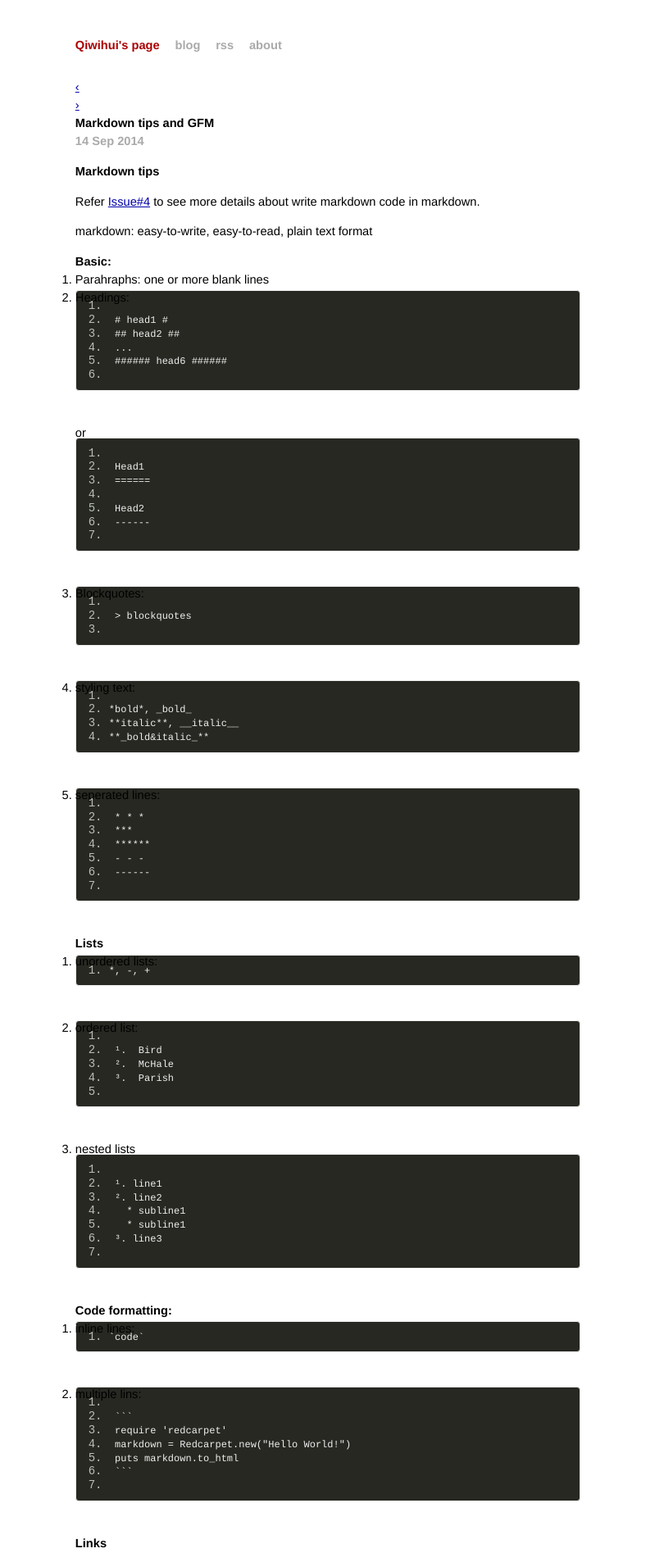
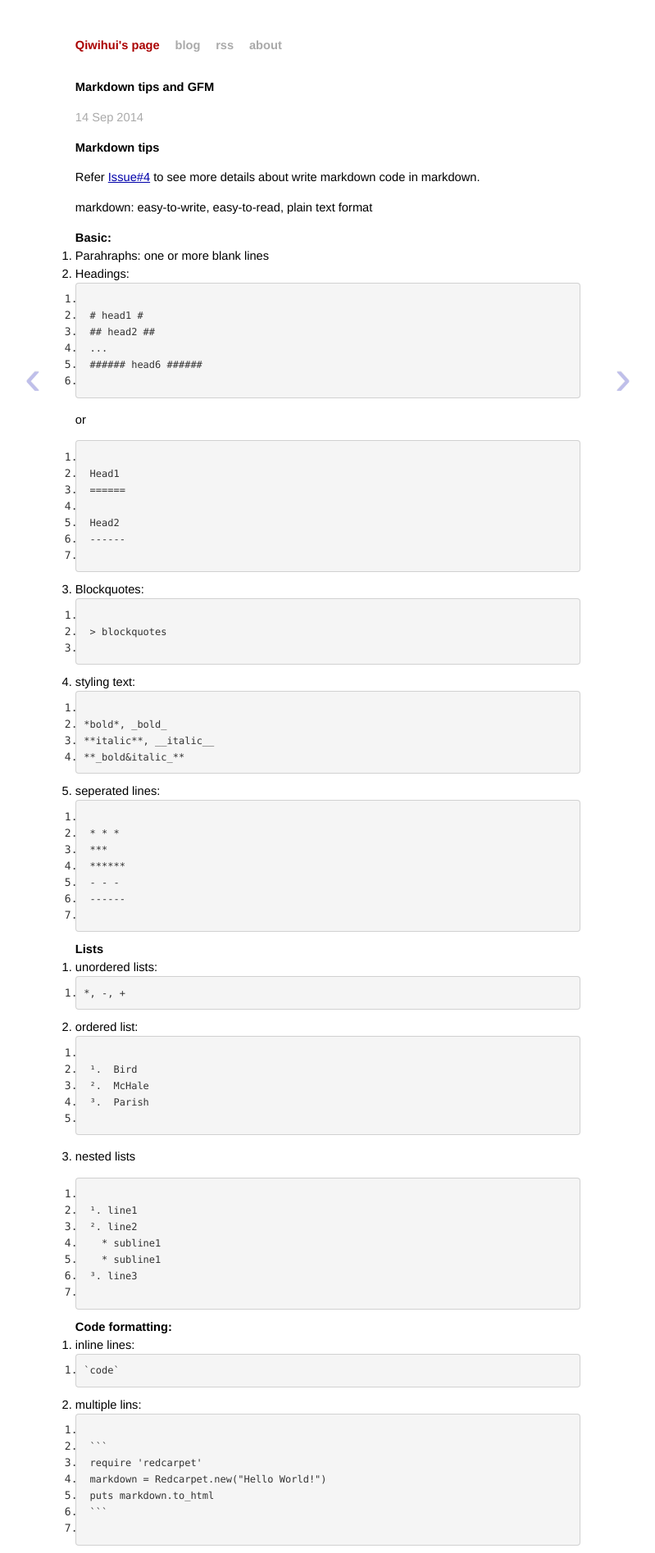
Before and after one commit to qiwihui/qiwihui, a Jekyll site: the page built from _posts/2014-09-14-markdown-tips-and-GFM.md, in a window 1280 px wide. Shown: the top 1895 px of the page at 82% size, without its empty margins (240-1039 px from the left). Built offline with Jekyll 4.4.1, drawn with Linux system fonts in a browser that asks for light colours; Markdown is read by kramdown in place of the engine named in the settings.

Commit message:
fix syntax css about pre and code

```diff
--- a/_layouts/post.html
+++ b/_layouts/post.html
@@ -15,11 +15,8 @@
        {% include pages.html %}
 
        <div class="post">
-          <h1>
-            {{ page.title }}
-            <br>
-            <div class='meta'>{{ page.date | date_to_string }}</div>
-          </h1>
+          <h1>{{ page.title }}</h1>
+          <p><div class='meta'>{{ page.date | date_to_string }}</div></p>
 
           {{ content }}
           <!-- Signoff -->
--- a/css/screen.css
+++ b/css/screen.css
@@ -53,7 +53,7 @@ table {
 
 /*****************************************************************************/
 /*
-/* Home
+/* Container
 /*
 /*****************************************************************************/
 
@@ -70,6 +70,16 @@ ul.posts {
     color: #aaa;
     font-family: Monaco, "Courier New", monospace;
     font-size: 80%;
+  }
+
+ol.posts {
+  margin-left: 20px;
+  list-style-type: none;
+  margin-bottom: 2em;
+}
+
+  ol.posts li {
+    line-height: 1.75;
   }
 
 /*****************************************************************************/
@@ -123,6 +133,31 @@ ul.posts {
     overflow: hidden;
   }
 
+  .site .signoff {
+    margin-top: 30px; }
+
+ .paging a {
+    text-shadow:0 -1px 0 rgba(0, 0, 0, 0.25);
+    text-decoration: none;
+    opacity: 0.25; }
+
+ .paging a:hover {
+    opacity: 0.7;
+    background: none; }
+
+ .paging .left, .paging .right {
+    position: fixed;
+    top: 50%;
+    left: 50%;
+    font-size: 60px; }
+
+ .paging .left {
+    margin-left: -370px; }
+
+.paging .right {
+    margin-left: 350px; }
+
+/*
     .site .footer .contact {
       float: left;
       margin-right: 3em;
@@ -141,6 +176,7 @@ ul.posts {
       .site .footer .rss img {
         border: 0;
       }
+*/
 
 /*****************************************************************************/
 /*
@@ -148,58 +184,48 @@ ul.posts {
 /*
 /*****************************************************************************/
 
-/* code {font-style:normal;font-weight:500; background:#eee;border:1px solid #ccc;padding:0 5px;font-family:"Courier";line-height:14px;font-size:14px;word-wrap:break-word;}
-
-pre {background-color:#000;padding:15px;overflow:auto;margin-bottom:40px;font-size:14px;border: 1px solid #eee;-webkit-border-radius: 4px 4px 4px 4px;-moz-border-radius: 4px 4px 4px 4px;border-radius: 4px 4px 4px 4px;color:#b9bdb6;margin-top:-20px; }
-*/
-pre code{background-color:transparent;border:none;padding:0;word-wrap:normal;}
-pre ol{margin-left:25px;list-style-type:decimal;}
-
-.post {
-
+pre {
+    border:1px solid #999;
+    page-break-inside:avoid;
 }
-
-  /* standard */
-
-  .post pre {
-    background-color:#000;padding:15px;overflow:auto;margin-bottom:40px;font-size:14px;border: 1px solid #eee;-webkit-border-radius: 4px 4px 4px 4px;-moz-border-radius: 4px 4px 4px 4px;border-radius: 4px 4px 4px 4px;color:#b9bdb6;margin-top:-20px;
-
-    background-color: #272822;
-    overflow-x: auto;
-    padding: 10px 15px;
-    width: 100%;
-    line-height: 1.2em;
-    -webkit-box-sizing: border-box;
-    -moz-box-sizing: border-box;
-    box-sizing: border-box;
-  }
-
-  .post ul,
-  #post ol {
-    margin-left: 1.35em;
-  }
-  .post code {
-    font-style:normal;font-weight:500; background:#eee;border:1px solid #ccc;padding:0 5px;font-family:"Courier";line-height:14px;font-size:14px;word-wrap:break-word;
-
-    font-size: 13px;
-    color: #eee;
-    background: #39382e;
-    padding: 2px 4px 3px;
-    border-radius: 2px;
-    line-height: 1.3em;
-    display: inline-block;
-    vertical-align: baseline;
-    zoom: 1;
-    *display: inline;
-    *vertical-align: auto;
-  }
-
-  .post pre code {
-     background-color:transparent;
-     border:none;
-     padding:0;
-     word-wrap:normal;
-     line-height:1em;
-     font-size:12px;
-     background: #272822;
-   }
+code,pre {
+    padding:0 3px 2px;
+    font-family:Monaco,Menlo,Consolas,"Courier New",monospace;
+    font-size:12px;
+    color:#333333;
+    -webkit-border-radius:3px;
+    -moz-border-radius:3px;
+    border-radius:3px;
+}
+code {
+    padding:2px 4px;
+    color:#d14;
+    background-color:#f7f7f9;
+    border:1px solid #e1e1e8;
+    white-space:nowrap;
+}
+pre {
+    display:block;
+    padding:9.5px;
+    margin:0 0 10px;
+    font-size:13px;
+    line-height:20px;
+    word-break:break-all;
+    word-wrap:break-word;
+    white-space:pre;
+    white-space:pre-wrap;
+    background-color:#f5f5f5;
+    border:1px solid #ccc;
+    border:1px solid rgba(0, 0, 0, 0.15);
+    -webkit-border-radius:4px;
+    -moz-border-radius:4px;
+    border-radius:4px;
+}
+pre code {
+    padding:0;
+    color:inherit;
+    white-space:pre;
+    white-space:pre-wrap;
+    background-color:transparent;
+    border:0;
+}
--- a/index.html
+++ b/index.html
@@ -2,7 +2,7 @@
 layout: index
 ---
 
-<div id="home">
+<div id="container">
   <ul class="posts">
     {% for post in site.posts %}
         <li><span>{{ post.date | date_to_string }}</span> &raquo; <a href="{{ post.url }}">{{ post.title }}</a></li>
```
